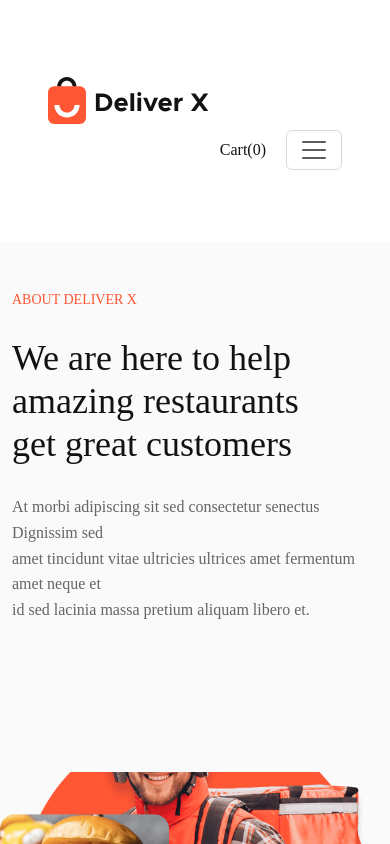
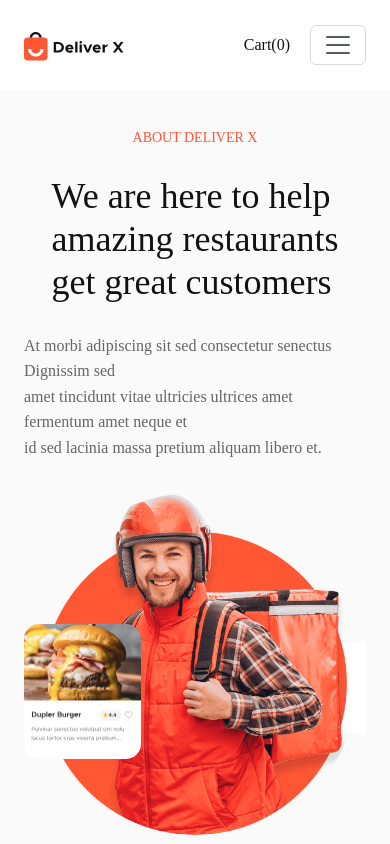
Before and after one commit to nsanzimfura-eric/automatedPros, a React (Vite) app: page / in a window 390 px wide. Shown: the top 844 px of the page. Built offline with nearby package versions, Linux system fonts and the light colour scheme; a web font is replaced by a local one.

Commit message:
Finish Hero page responsiveness

```diff
--- a/src/components/Navbar/Navbar.tsx
+++ b/src/components/Navbar/Navbar.tsx
@@ -16,13 +16,13 @@ const NavbarComponent = () => {
     return (
         <Navbar expand="lg" className={`${styles.navbar}  py-4 container-fluid m-0`}>
             <Container className="bg-none p-5 p-lg-0">
-                <Navbar.Brand href="#home" ><img src="/images/logo.svg" className="me-auto img-fluid" alt="Logo" /></Navbar.Brand>
+                <Navbar.Brand href="#home" ><img src="/images/logo.svg" className="me-auto img-fluid brand" alt="Logo" /></Navbar.Brand>
                 <NavLinks className="justify-content-end d-none d-lg-flex" />
                 <div className="d-flex ms-auto align-items-center end-box">
                     <Nav.Link href="#home" className="link ms-0 ms-lg-2">Cart(0)</Nav.Link>
                     <Button className="btn btnDownload">Download app</Button>
                     <Button className="btn btnRegister">Register</Button>
-                    <Navbar.Toggle className="text-dark" aria-controls="basic-navbar-nav" onClick={handleToggleLinks} />
+                    <Navbar.Toggle className="text-primary toggler" aria-controls="basic-navbar-nav" onClick={handleToggleLinks} />
                 </div>
                 {showLinks && width <= mediaDevices.lg && <NavLinks className="d-flex d-lg-none p-0" setlinksOnSm="setlinksOnSm" />}
             </Container>
--- a/src/components/Navbar/navbar.module.scss
+++ b/src/components/Navbar/navbar.module.scss
@@ -6,6 +6,15 @@
     background-color: $light !important;
     .container {
       @include container;
+    }
+    .brand,
+    .toggler {
+      @include mq($sm) {
+        max-width: 100px;
+      }
+      @include mq($xxs) {
+        max-width: 90px !important;
+      }
     }
     .nav-toggleble {
       gap: 15px;
--- a/src/components/hero/Hero.tsx
+++ b/src/components/hero/Hero.tsx
@@ -5,8 +5,8 @@ const Hero = () => {
 
     return (
         <div className={`${styles.hero} container d-flex flex-column`}>
-            <div className="heroIntro mt-0 d-flex flex-column flex-lg-row justify-content-between row">
-                <div className="HeroDescription-wrapper col-12 col-lg-7 d-flex justify-content-center align-items-center">
+            <div className="heroIntro mt-0 d-flex flex-column flex-lg-row justify-content-between row-lg">
+                <div className="HeroDescription-wrapper col-lg-7 d-flex justify-content-start align-items-center">
                     <div className="HeroDescription d-flex flex-column">
                         <h3>ABOUT DELIVER X</h3>
                         <h1>We are here to help <br /> amazing restaurants <br /> get great customers</h1>
@@ -19,7 +19,7 @@ const Hero = () => {
                         </p>
                     </div>
                 </div>
-                <div className="col-12 p-0 col-lg-5 imagesBox d-flex position-relative">
+                <div className="p-0 col-lg-5 imagesBox d-flex position-relative">
                     <img src="/images/burger-deliverer.png" alt="Bg Burger" className="bgBurger position-absolute" />
                     <div className="imgLeft m-0 d-flex flex-column justify-content-center">
                         <img src="/images/burger.png" alt="Burger" className="img-fluid burger" />
--- a/src/components/hero/hero.module.scss
+++ b/src/components/hero/hero.module.scss
@@ -8,14 +8,33 @@
     .heroIntro {
       flex-grow: 1;
       min-height: 80vh;
+      @include mq(990px) {
+        display: flex !important;
+        flex-direction: column !important;
+        justify-content: center !important;
+        align-items: center;
+        padding-top: 40px;
+        .HeroDescription-wrapper {
+          width: 100%;
+        }
+      }
     }
     .HeroDescription {
+      width: 100%;
       gap: 20px;
       h3 {
         @include h3;
+        @include mq(990px) {
+          display: flex;
+          justify-content: center;
+        }
       }
       h1 {
         @include h1;
+        @include mq(990px) {
+          display: flex;
+          justify-content: center;
+        }
       }
       p {
         @include p;
@@ -23,6 +42,13 @@
     }
 
     .imagesBox {
+      overflow: hidden;
+      @include mq(990px) {
+        min-height: $xls;
+      }
+      @include mq($xls) {
+        min-height: $xms;
+      }
       .bgBurger {
         top: 50%;
         left: 50%;
@@ -34,6 +60,16 @@
         height: auto;
         border-radius: 50%;
         z-index: 0;
+        overflow: hidden;
+        @include mq(990px) {
+          width: 600px;
+        }
+        @include mq($md) {
+          width: 500px;
+        }
+        @include mq($xls) {
+          width: 100%;
+        }
       }
       .imgLeft,
       .imgRight {
@@ -44,11 +80,33 @@
           border-radius: 10px;
           overflow: hidden;
           transform: translateY(25vh);
+          @include mq(990px) {
+            max-width: 200px;
+            margin-left: 50px;
+            transform: translateY(200%);
+          }
+          @include mq($xls) {
+            margin-left: 20px;
+            max-width: 150px;
+          }
+          @include mq($sm) {
+            max-width: 100px;
+          }
         }
         .burger {
           max-width: 70%;
           border-radius: 15px;
           transform: translateY(5vh);
+          @include mq(990px) {
+            max-width: 250px;
+            transform: translateY(20%);
+          }
+          @include mq($xls) {
+            max-width: 200px;
+          }
+          @include mq($sm) {
+            max-width: 150px;
+          }
         }
       }
     }
--- a/src/styles/mixins.scss
+++ b/src/styles/mixins.scss
@@ -77,6 +77,8 @@
 @mixin container {
   @include mq($lg) {
     max-width: 100vw !important;
+    padding: 0 24px !important;
+    overflow-x: hidden !important;
   }
 }
 @mixin h1 {
@@ -145,6 +147,9 @@
   font-family: $polisMedium;
   font-size: pxToEm(18);
   line-height: 1.6;
+  display: flex;
+  justify-content: center;
+  align-items: center;
   @include mq($md) {
     font-size: pxToEm(16);
   }
```
